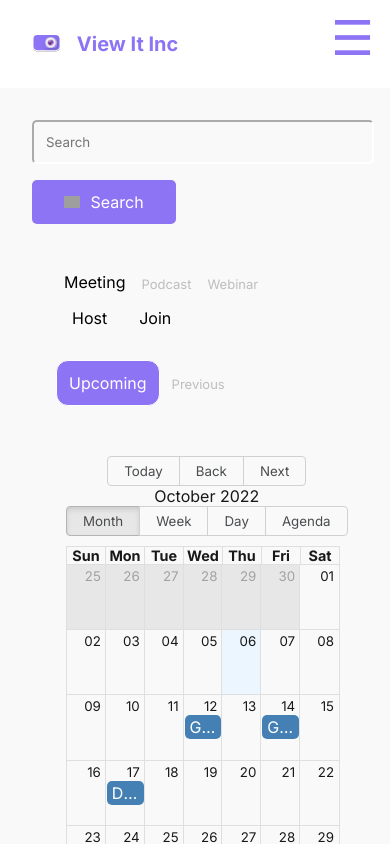
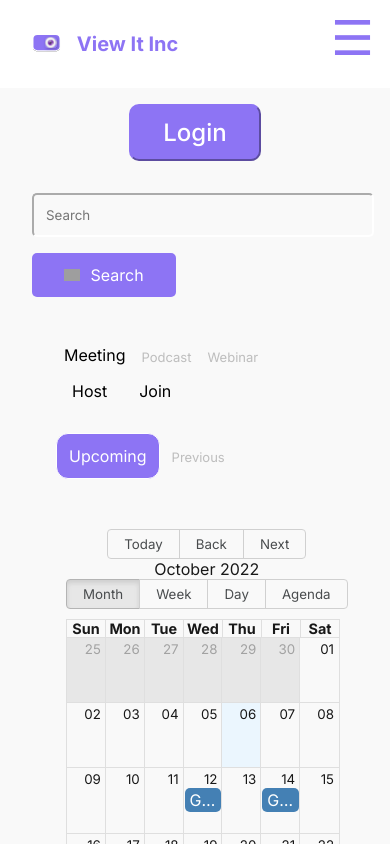
Before and after one commit to Bolurx07/View-It-Inc, a React (Create React App) app: page / in a window 390 px wide. Shown: the top 844 px of the page. Built offline with nearby package versions, Linux system fonts and the light colour scheme; grey boxes are pictures that could not be loaded.

Commit message:
Replaced react logo with View it inc logo

```diff
--- a/public/index.html
+++ b/public/index.html
@@ -2,7 +2,7 @@
 <html lang="en">
   <head>
     <meta charset="utf-8" />
-    <link rel="icon" href="../src/Assets/logo.svg" />
+    <link rel="icon" href="./logo.svg" />
     <meta name="viewport" content="width=device-width, initial-scale=1" />
     <meta name="theme-color" content="#000000" />
     <meta
--- a/src/Pages/Virtualevent/Virtualevent.jsx
+++ b/src/Pages/Virtualevent/Virtualevent.jsx
@@ -18,7 +18,7 @@ import video from '../../Assets/videoicon.svg'
 import search from '../../Assets/searchicon.svg'
 import Host from '../../Components/Host/Host'
 import Join from '../../Components/Join/Join'
-
+import {Link} from 'react-router-dom'
 
 const Virtualevent = () => {
     // Usestate for sidenav component
@@ -66,6 +66,13 @@ const Virtualevent = () => {
                 <div id={virtualStyle.hamburger} onClick={helpDoggle}>
                     {doggle ? <div>&times;</div> :  <div>&#9776;</div>}
                 </div>
+            </div>
+
+            {/* Login button strictly for mobile viewport */}
+            <div className={virtualStyle.logincontainer}>
+                <Link to='Login'>
+                    <button id={virtualStyle.login}>Login</button>
+                </Link>
             </div>
 
             {/* Sidenav Component */}
--- a/src/Pages/Virtualevent/Virtualevent.module.css
+++ b/src/Pages/Virtualevent/Virtualevent.module.css
@@ -148,6 +148,10 @@
     display: block;
 }
 
+#login{
+    display: none;
+}
+
 
 /* Mobile viewport */
 
@@ -175,6 +179,30 @@
 
     }
 
+    .logincontainer{
+        display: flex;
+        justify-content: center;
+    }
+
+    .logincontainer a{
+        text-decoration: none;
+
+    }
+
+    #login{
+        display: block;
+        padding: 0.75rem 2rem;
+        border-radius: 10px;
+        border-color: #8D74F4 ;
+        color: white;
+        background-color: #8D74F4;
+        font-weight: 500;
+        font-size: 1.5rem;
+        cursor: pointer;
+        margin-top: 1rem;
+
+    }
+
     .inactive{
         display: none;
     }
@@ -182,11 +210,11 @@
     .aactive{
         display: block;
         position: absolute;
-        top: 0;
+        top: -4.5rem;
         left: 0;
-        width: 45vw;
+        width: 55vw;
         z-index: 1;
-        background-color: rgb(160, 150, 150);
+        background-color: rgb(212, 204, 204);
     }
 
     .calendarcontainer, .header, .subheader{
```
Also changed, not shown: public/logo.svg (added).
